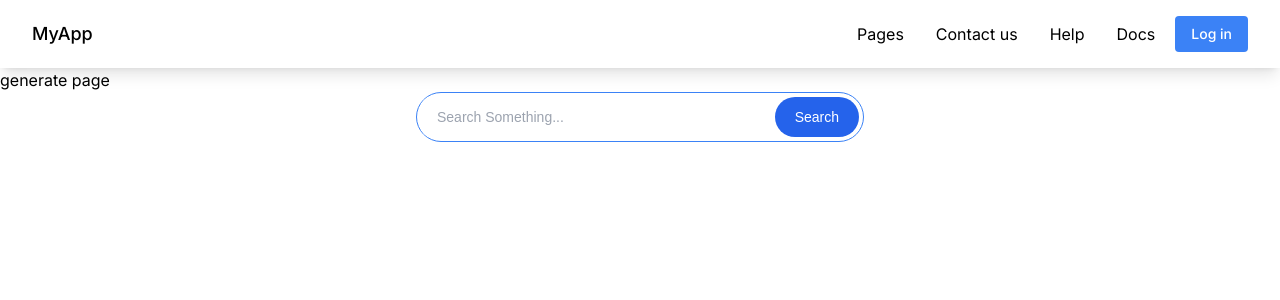
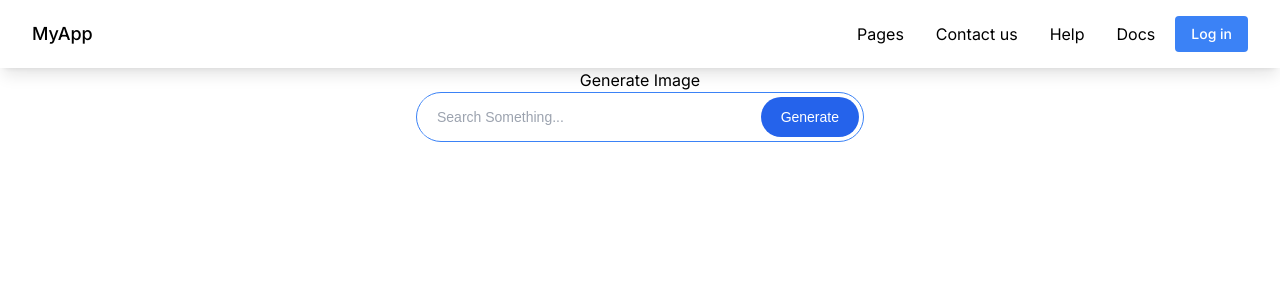
Before and after one commit to Ravi-19/AI_Photo_Generator_Nextapp, a Next.js app: page /Generate in a window 1280 px wide. Shown: the top 300 px of the page. Built offline with nearby package versions, Linux system fonts and the light colour scheme.

Commit message:
almost frontend done with generate image page

```diff
--- a/src/app/Generate/page.jsx
+++ b/src/app/Generate/page.jsx
@@ -6,7 +6,7 @@ import Generate from "@/app/components/Generate"
 function GeneratePage() {
   return (
     <>
-    <div> generate page</div>
+
     <Generate/>
     </>
   )
--- a/src/app/components/Generate.jsx
+++ b/src/app/components/Generate.jsx
@@ -1,19 +1,70 @@
-"use client"
+"use client";
 
+import React from "react";
+import { useState } from "react";
+function Generate() {
+  const [prompt, setPrompt] = useState("");
+  const [imageUrl, setImageUrl] = useState("");
+  const [loading, setLoading] = useState(false);
 
-import React from 'react'
+  const generateImage = async () => {
+    setLoading(true);
+    try {
+      setImageUrl(
+        "https://images.pexels.com/photos/18884485/pexels-photo-18884485/free-photo-of-a-couple-standing-in-the-sea-and-hugging.jpeg?auto=compress&cs=tinysrgb&w=600&lazy=load"
+      );
+    } catch (error) {
+      console.error("Error generating image:", error);
+    } finally {
+      setLoading(false);
+    }
+  };
 
-function Generate() {
+  const downloadImage = () => {
+    const link = document.createElement("a");
+    link.href = imageUrl;
+    link.download = "generated-image.png"; // You can specify the filename here
+    document.body.appendChild(link);
+    link.click();
+    document.body.removeChild(link);
+  };
+
   return (
-    <div>
-     <div className="bg-white flex px-1 py-1 rounded-full border border-blue-500 overflow-hidden max-w-md mx-auto font-[sans-serif]">
-        <input type='email' placeholder='Search Something...' class="w-full outline-none bg-white pl-4 text-sm" />
-        <button type='button'
-          className="bg-blue-600 hover:bg-blue-700 transition-all text-white text-sm rounded-full px-5 py-2.5">Search</button>
+    <div className="text-center h-screen overflow-none flex-col">
+      {imageUrl && (
+        <div className="mt-6 flex  flex-col items-center">
+          <img
+            src={imageUrl}
+            alt="Generated"
+            className="rounded-lg shadow-lg max-w-full h-96 mb-4"
+          />
+          <button
+            onClick={downloadImage}
+            className="bg-green-500 text-white px-6 py-2 rounded-lg hover:bg-green-700 transition"
+          >
+            Download Image
+          </button>
+        </div>
+      )}
+
+      {loading ? "Generating..." : "Generate Image"}
+      <div className="bg-white  flex px-1 py-1 rounded-full border border-blue-500 overflow-hidden max-w-md mx-auto font-[sans-serif]">
+        <input
+          onChange={(e) => setPrompt(e.target.value)}
+          type="email"
+          placeholder="Search Something..."
+          class="w-full outline-none bg-white pl-4 text-sm"
+        />
+        <button
+          type="button"
+          onClick={generateImage}
+          className="bg-blue-600 hover:bg-blue-700 transition-all text-white text-sm rounded-full px-5 py-2.5"
+        >
+          Generate
+        </button>
       </div>
-
     </div>
-  )
+  );
 }
 
-export default Generate
+export default Generate;
--- a/src/app/components/Navbar.jsx
+++ b/src/app/components/Navbar.jsx
@@ -40,7 +40,7 @@ export default function Navbar() {
     <div className="overflow-none">
       <nav className="sticky top-0 z-10 bg-white shadow-lg px-4 py-2 lg:px-8 lg:py-4">
         <div className="container mx-auto flex items-center justify-between">
-          <Link href="/" className="text-lg font-medium text-blue-gray-900">
+          <Link href="/" className="text-lg font-medium text-blue-gray-900 hover:text-red-400">
             MyApp
           </Link>
           <div className="flex items-center gap-4">
--- a/src/app/login/page.jsx
+++ b/src/app/login/page.jsx
@@ -2,6 +2,9 @@
 
 import Login from "@/app/components/Login"
 const Auth = () => {
+
+
+
   return (
     <div>
 
```
